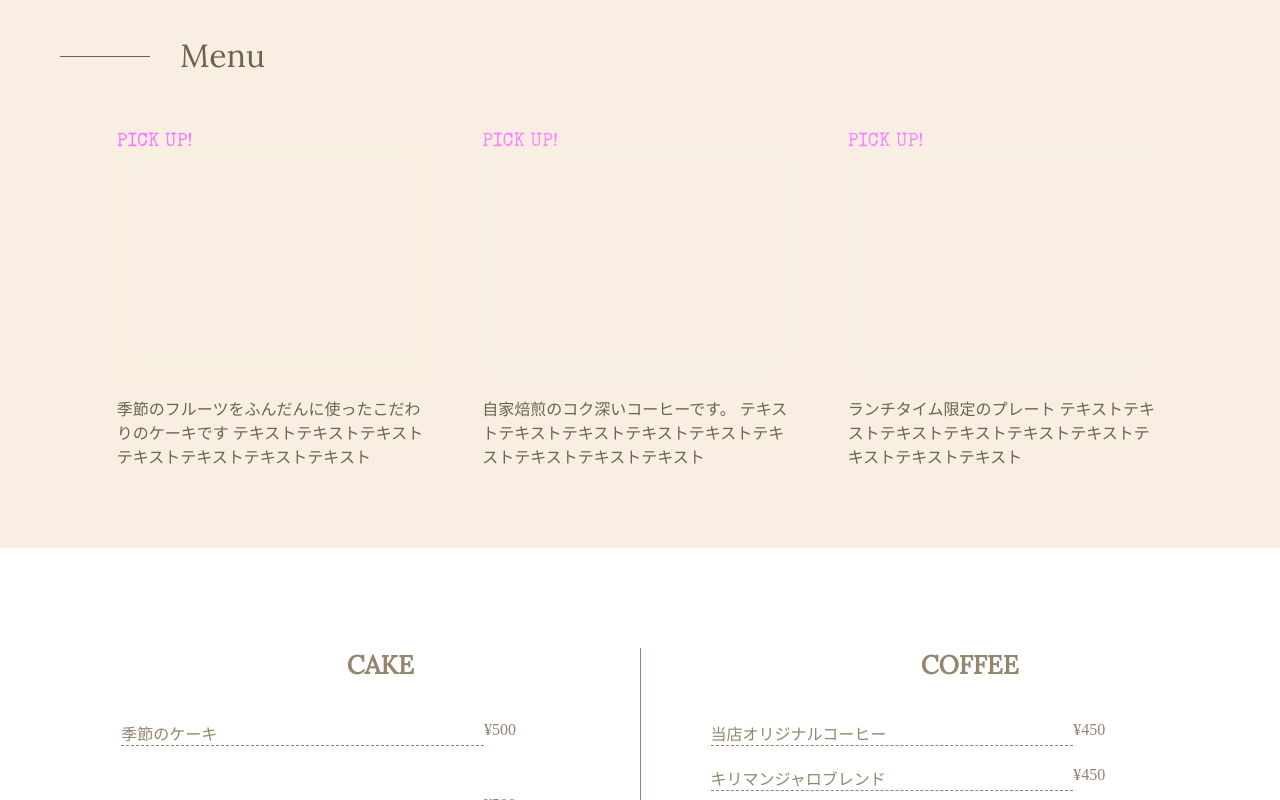
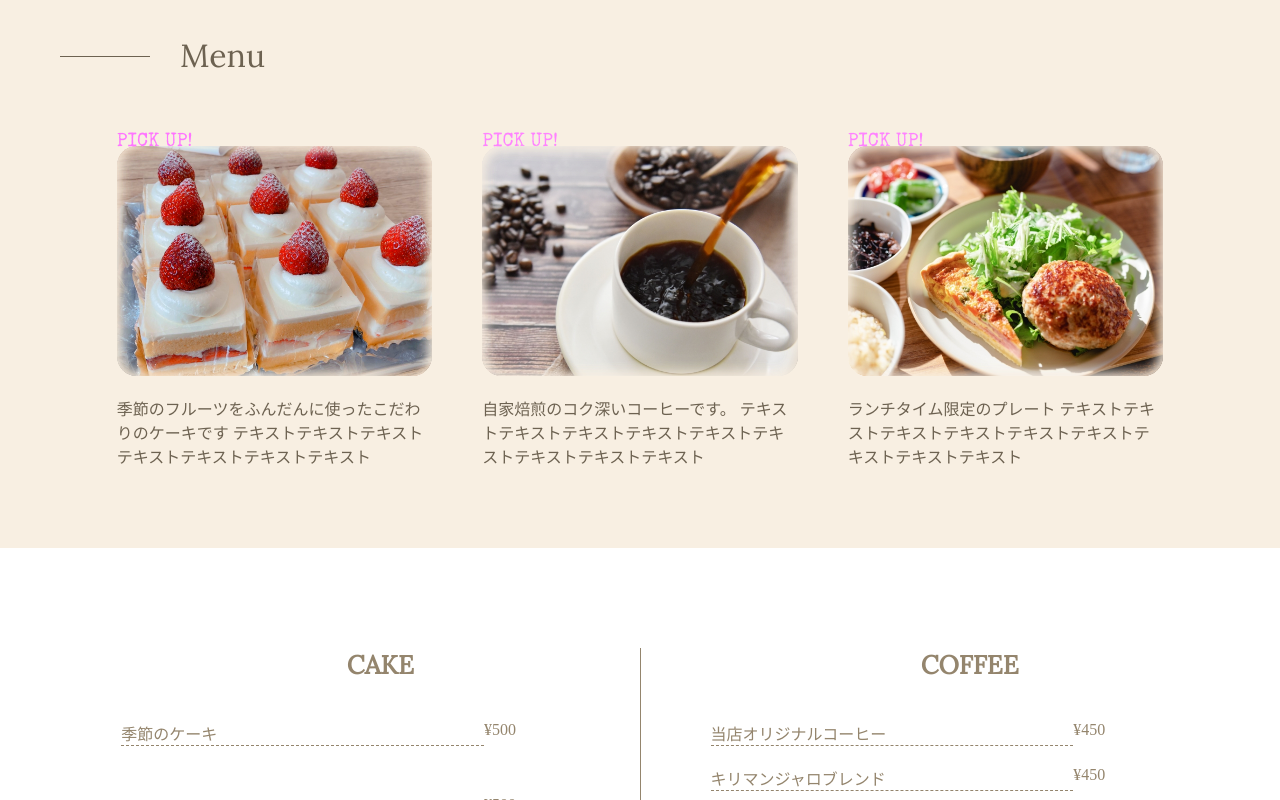
Before and after one commit to webdesignpractices/cafe02, a plain HTML site: page index.html in a window 1280 px wide. Shown: the part 1071-1871 px from the top of the page. Drawn offline with nearby package versions, Linux system fonts and the light colour scheme.

Commit message:
Update stylesheet.css

```diff
--- a/css/stylesheet.css
+++ b/css/stylesheet.css
@@ -79,7 +79,7 @@ header{
     height: 500px;
 }
 #mainvisual .mainimg{/**/
-    background-image: url(../img/25321629_m.jpg);
+    background-image: url(../25321629_m.jpg);
     background-size: cover;
     background-position: center center;
     height: 100%;
@@ -131,16 +131,16 @@ header{
     height: 40px;
 }
 #menu .content .img1{
-    background-image: url(../img/IMG_2166.JPG);
+    background-image: url(../IMG_2166.JPG);
     filter: saturate(140%);
     display: block;
 }
 #menu .content .img2{
-    background-image: url(../img/25243131_s.jpg);
+    background-image: url(../25243131_s.jpg);
     display: block;
 }
 #menu .content .img3{
-    background-image: url(../img/25352963_s.jpg);
+    background-image: url(../25352963_s.jpg);
     display: block;
 }
 .content p{
```
